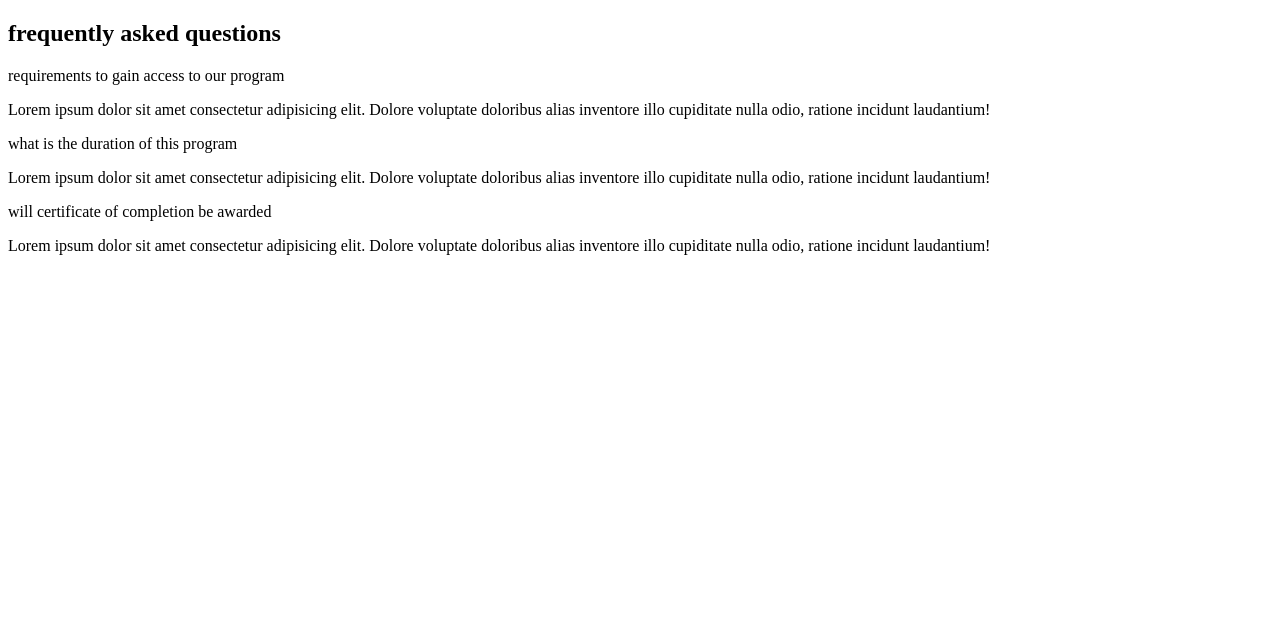
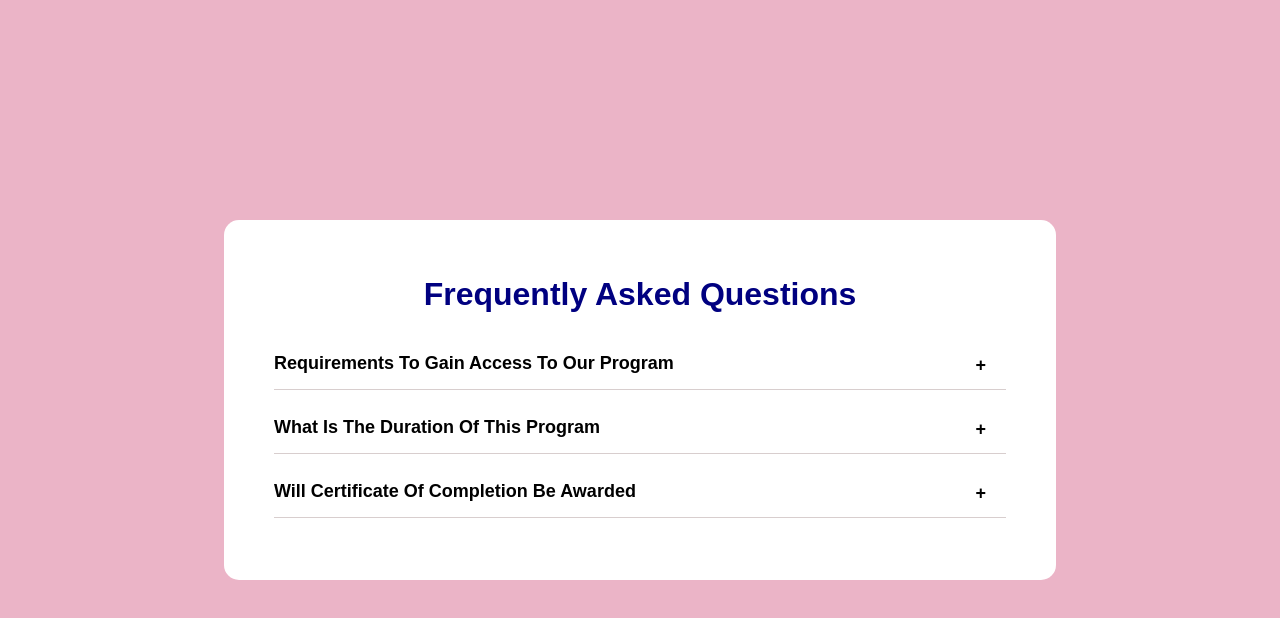
Before and after one commit to Allenkeys/faq-section, a plain HTML site: page index.html in a window 1280 px wide. Drawn offline with Linux system fonts and the light colour scheme.

Commit message:
Connected css and js to the html file

```diff
--- a/index.html
+++ b/index.html
@@ -5,6 +5,7 @@
     <meta http-equiv="X-UA-Compatible" content="IE=edge">
     <meta name="viewport" content="width=device-width, initial-scale=1.0">
     <title>Ask me</title>
+    <link rel="stylesheet" href="/style.css">
 </head>
 <body>
 
@@ -13,19 +14,20 @@
 
         <div class="faq-container">
             <div class="question"><p>requirements to gain access to our program</p></div>
-            <div class="answer"><p>Lorem ipsum dolor sit amet consectetur adipisicing elit. Dolore voluptate doloribus alias inventore illo cupiditate nulla odio, ratione incidunt laudantium!</p></div>
+            <div class="answer"><p>Lorem ipsum dolor sit amet consectetur adipisicing elit. Dolore voluptate doloribus alias inventore illo cupiditate nulla odio, ratione incidunt laudantium! Lorem ipsum dolor sit amet consectetur adipisicing elit. Aut quis fugiat nostrum ut explicabo neque.</p></div>
         </div>
         <div class="faq-container">
             <div class="question"><p>what is the duration of this program</p></div>
-            <div class="answer"><p>Lorem ipsum dolor sit amet consectetur adipisicing elit. Dolore voluptate doloribus alias inventore illo cupiditate nulla odio, ratione incidunt laudantium!</p></div>
+            <div class="answer"><p>Lorem ipsum dolor sit amet consectetur adipisicing elit. Dolore voluptate doloribus alias inventore illo cupiditate nulla odio, ratione incidunt laudantium! Lorem ipsum dolor sit, amet consectetur adipisicing elit. Qui sit molestiae repellendus illo harum aliquid.</p></div>
         </div>
         <div class="faq-container">
             <div class="question"><p>will certificate of completion be awarded</p></div>
-            <div class="answer"><p>Lorem ipsum dolor sit amet consectetur adipisicing elit. Dolore voluptate doloribus alias inventore illo cupiditate nulla odio, ratione incidunt laudantium!</p></div>
+            <div class="answer"><p>Lorem ipsum dolor sit amet consectetur adipisicing elit. Dolore voluptate doloribus alias inventore illo cupiditate nulla odio, ratione incidunt laudantium! Lorem ipsum dolor sit amet, consectetur adipisicing elit. Doloremque consequuntur similique id quam velit commodi.</p></div>
         </div>
 
 
     </div>
 
+    <script src="/main.js"></script>
 </body>
 </html>
```
